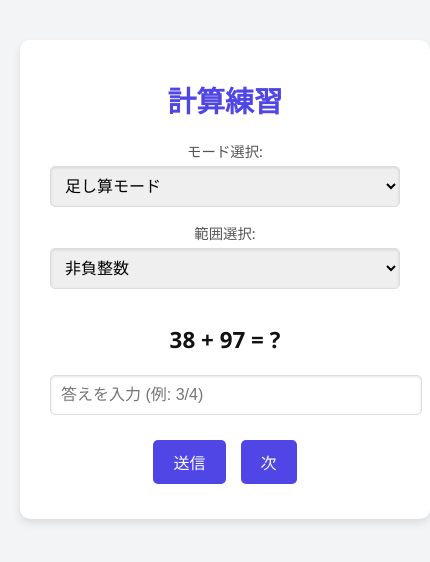
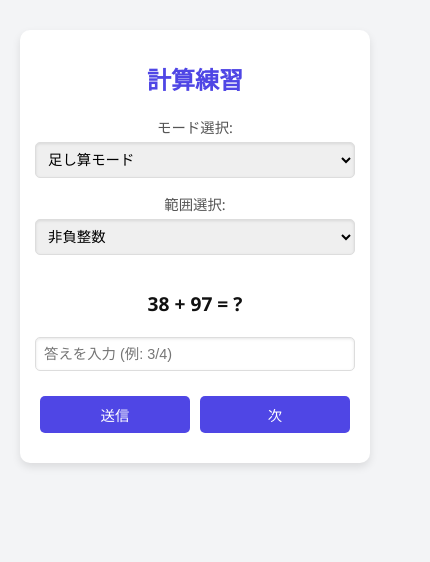
Before and after one commit to matsumoto616/calcuration_practice_app_prototype, a plain HTML site: page index.html in a window 390 px wide. Shown: the whole page, 430 px wide, since content can reach past the window. Drawn offline with Linux system fonts and the light colour scheme.

Commit message:
スマホ画面に合わせる

```diff
--- a/style.css
+++ b/style.css
@@ -6,6 +6,7 @@ body {
     text-align: center;
     margin: 0;
     padding: 20px;
+    box-sizing: border-box; /* 幅計算の一貫性を保つ */
 }
 
 .container {
@@ -13,8 +14,10 @@ body {
     border-radius: 10px;
     box-shadow: 0 4px 8px rgba(0, 0, 0, 0.1);
     padding: 20px 30px;
-    width: 350px;
+    width: 100%;
+    max-width: 350px; /* 最大幅を設定 */
     margin: 20px auto;
+    box-sizing: border-box;
 }
 
 h1 {
@@ -31,13 +34,14 @@ label {
 }
 
 select, input {
-    width: 100%;
+    width: 100%; /* 幅を画面幅に適応 */
     padding: 10px;
     margin-bottom: 15px;
     border: 1px solid #ddd;
     border-radius: 5px;
     font-size: 1rem;
     box-shadow: inset 0 1px 3px rgba(0, 0, 0, 0.1);
+    box-sizing: border-box; /* 幅計算を正確にする */
 }
 
 select:focus, input:focus {
@@ -48,8 +52,9 @@ select:focus, input:focus {
 
 .button-container {
     display: flex;
+    flex-wrap: wrap; /* ボタンが狭い画面で折り返せるように */
     justify-content: center;
-    gap: 15px;
+    gap: 10px;
     margin-top: 10px;
 }
 
@@ -62,6 +67,8 @@ button {
     font-size: 1rem;
     cursor: pointer;
     transition: background 0.3s, transform 0.2s;
+    width: 100%; /* デフォルトでは幅を100%に */
+    max-width: 150px; /* ボタンの最大幅を設定 */
 }
 
 button:hover {
@@ -93,3 +100,32 @@ button:active {
 .fraction {
     font-size: 1.2rem;
 }
+
+/* メディアクエリ（レスポンシブ対応） */
+@media (max-width: 480px) {
+    body {
+        padding: 10px;
+    }
+
+    .container {
+        padding: 15px;
+    }
+
+    h1 {
+        font-size: 1.5rem;
+    }
+
+    select, input {
+        font-size: 0.9rem;
+        padding: 8px;
+    }
+
+    button {
+        padding: 8px 15px;
+        font-size: 0.9rem;
+    }
+
+    #question {
+        font-size: 1.2rem;
+    }
+}
```
